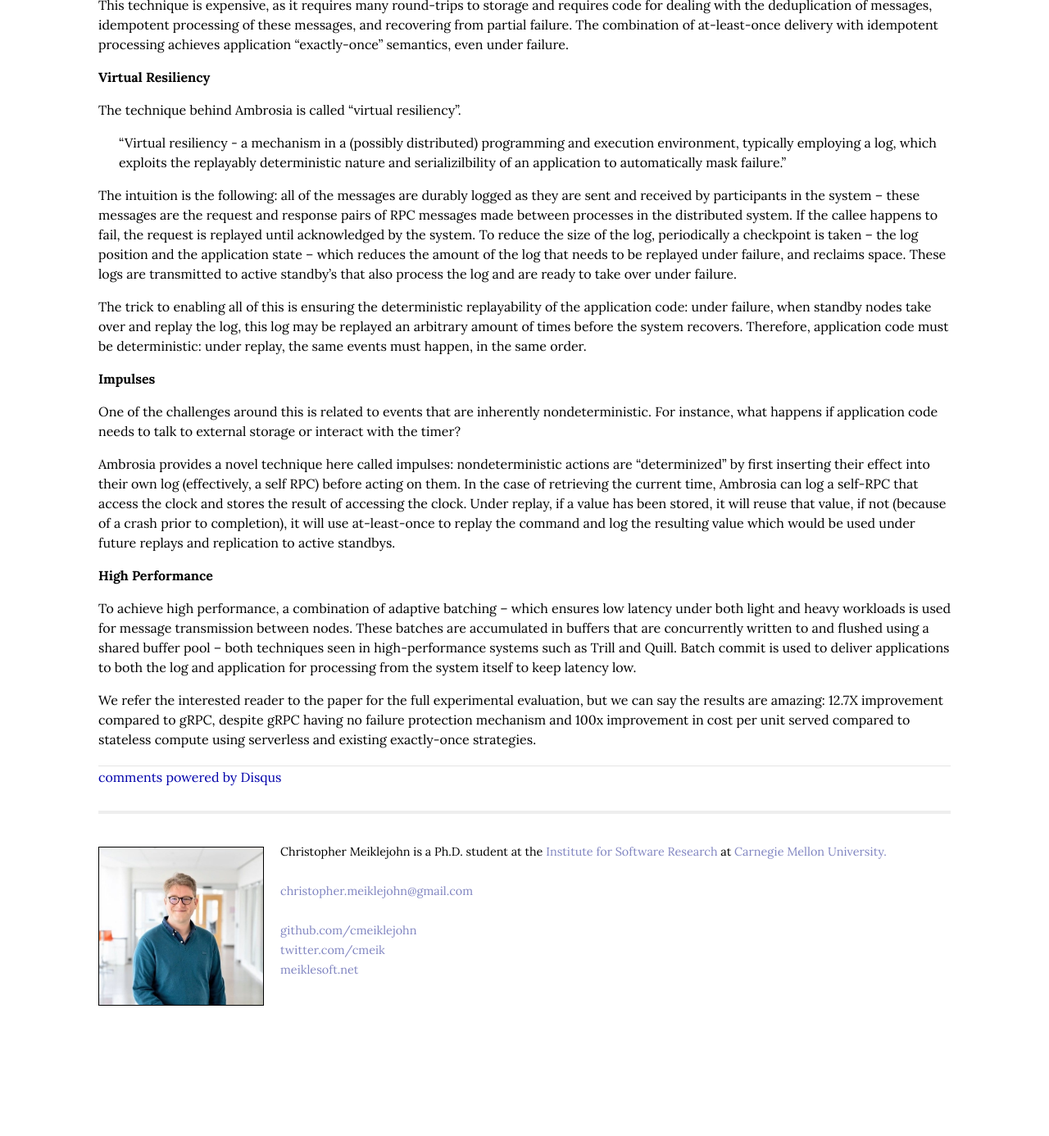
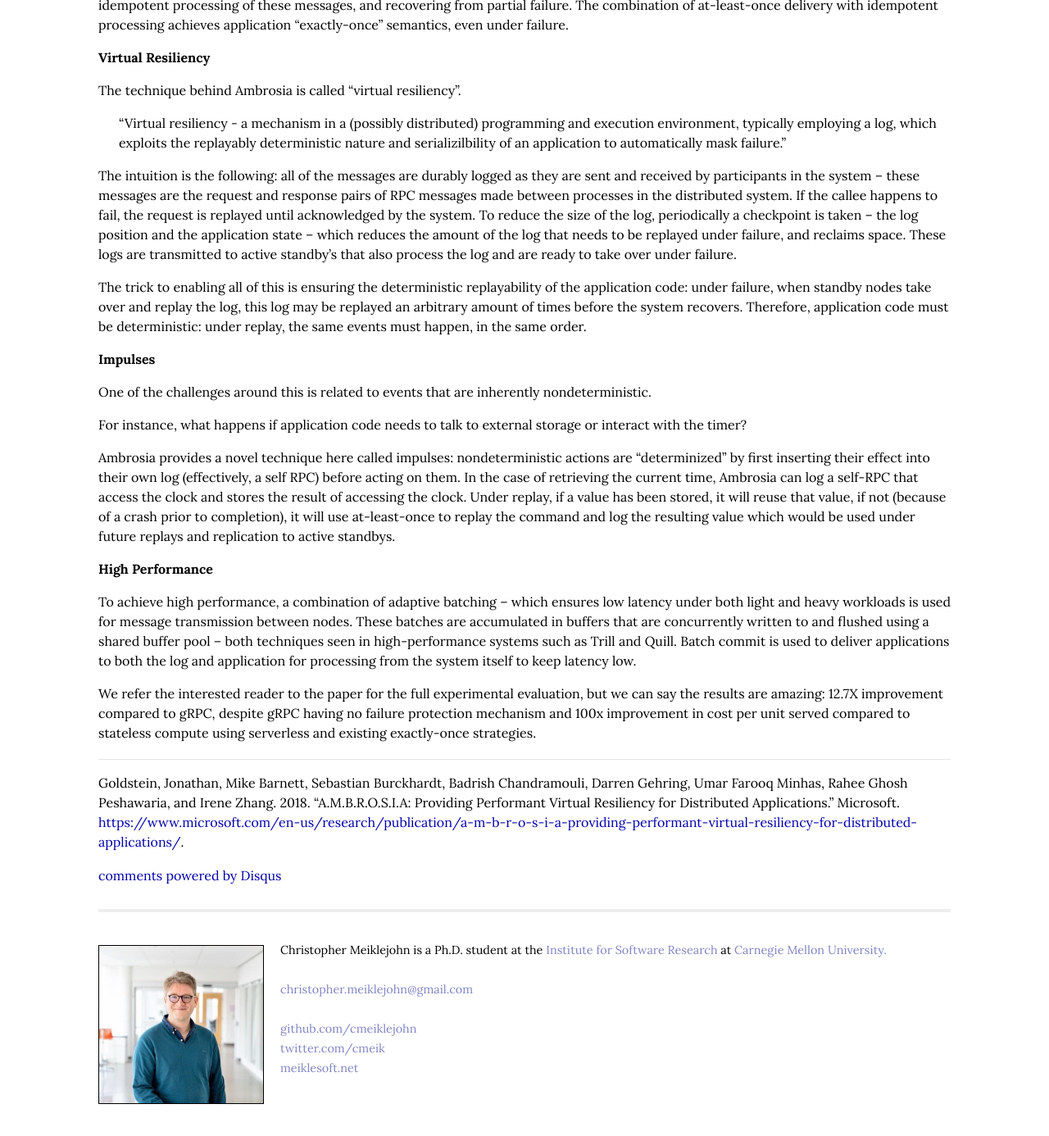
Before and after one commit to cmeiklejohn/cmeiklejohn.github.io, a Jekyll site: the page built from _posts/2018-12-15-ambrosia.markdown, in a window 1280 px wide and 1400 px high, scrolled down 998 px. Shown: the top 1386 px of the window at 82% size. Built offline with Jekyll 4.4.1, drawn with Linux system fonts in a browser that asks for light colours; comment, search, counter and statistics services are not loaded; before the commit the page ends 2278 px from its top, so only the background shows below that; some of the changed text lies outside the part shown.

Commit message:
Add post

```diff
--- a/_posts/2018-12-15-ambrosia.markdown
+++ b/_posts/2018-12-15-ambrosia.markdown
@@ -11,7 +11,7 @@
 
 <h2 id="relevant-reading">Relevant Reading</h2>
 <ul>
-<li><p><em>Ambrosia: Providing Performant Virtual Resiliency for Distributed Applications</em>, Goldstein et al., MS-TR 2018 <span class="citation">(<span class="citeproc-not-found" data-reference-id="a-m-b-r-o-s-i-a-providing-performant-virtual-resiliency-for-distributed-applications"><strong>???</strong></span>)</span></p></li>
+<li><p><em>Ambrosia: Providing Performant Virtual Resiliency for Distributed Applications</em>, Goldstein et al., MSR-TR-2018-40 <span class="citation">Goldstein et al. (2018)</span></p></li>
 </ul>
 <h2 id="commentary">Commentary</h2>
 <p>Given, for the majority of industry programmers, distributed programming is the new normal, dealing with failure in application code has become an inevitable part of building cloud services and mobile applications.</p>
@@ -37,11 +37,14 @@
 <p>The intuition is the following: all of the messages are durably logged as they are sent and received by participants in the system – these messages are the request and response pairs of RPC messages made between processes in the distributed system. If the callee happens to fail, the request is replayed until acknowledged by the system. To reduce the size of the log, periodically a checkpoint is taken – the log position and the application state – which reduces the amount of the log that needs to be replayed under failure, and reclaims space. These logs are transmitted to active standby’s that also process the log and are ready to take over under failure.</p>
 <p>The trick to enabling all of this is ensuring the deterministic replayability of the application code: under failure, when standby nodes take over and replay the log, this log may be replayed an arbitrary amount of times before the system recovers. Therefore, application code must be deterministic: under replay, the same events must happen, in the same order.</p>
 <h3 id="impulses">Impulses</h3>
-<p>One of the challenges around this is related to events that are inherently nondeterministic. For instance, what happens if application code needs to talk to external storage or interact with the timer?</p>
+<p>One of the challenges around this is related to events that are inherently nondeterministic.</p>
+<p>For instance, what happens if application code needs to talk to external storage or interact with the timer?</p>
 <p>Ambrosia provides a novel technique here called impulses: nondeterministic actions are “determinized” by first inserting their effect into their own log (effectively, a self RPC) before acting on them. In the case of retrieving the current time, Ambrosia can log a self-RPC that access the clock and stores the result of accessing the clock. Under replay, if a value has been stored, it will reuse that value, if not (because of a crash prior to completion), it will use at-least-once to replay the command and log the resulting value which would be used under future replays and replication to active standbys.</p>
 <h2 id="high-performance">High Performance</h2>
 <p>To achieve high performance, a combination of adaptive batching – which ensures low latency under both light and heavy workloads is used for message transmission between nodes. These batches are accumulated in buffers that are concurrently written to and flushed using a shared buffer pool – both techniques seen in high-performance systems such as Trill and Quill. Batch commit is used to deliver applications to both the log and application for processing from the system itself to keep latency low.</p>
 <p>We refer the interested reader to the paper for the full experimental evaluation, but we can say the results are amazing: 12.7X improvement compared to gRPC, despite gRPC having no failure protection mechanism and 100x improvement in cost per unit served compared to stateless compute using serverless and existing exactly-once strategies.</p>
 <div id="refs" class="references">
-
+<div id="ref-a-m-b-r-o-s-i-a-providing-performant-virtual-resiliency-for-distributed-applications">
+<p>Goldstein, Jonathan, Mike Barnett, Sebastian Burckhardt, Badrish Chandramouli, Darren Gehring, Umar Farooq Minhas, Rahee Ghosh Peshawaria, and Irene Zhang. 2018. “A.M.B.R.O.S.I.A: Providing Performant Virtual Resiliency for Distributed Applications.” Microsoft. <a href="https://www.microsoft.com/en-us/research/publication/a-m-b-r-o-s-i-a-providing-performant-virtual-resiliency-for-distributed-applications/" class="uri">https://www.microsoft.com/en-us/research/publication/a-m-b-r-o-s-i-a-providing-performant-virtual-resiliency-for-distributed-applications/</a>.</p>
 </div>
+</div>
```
Also changed, not shown: other parts of _posts/2018-12-15-ambrosia.markdown (+1 -1 lines).
